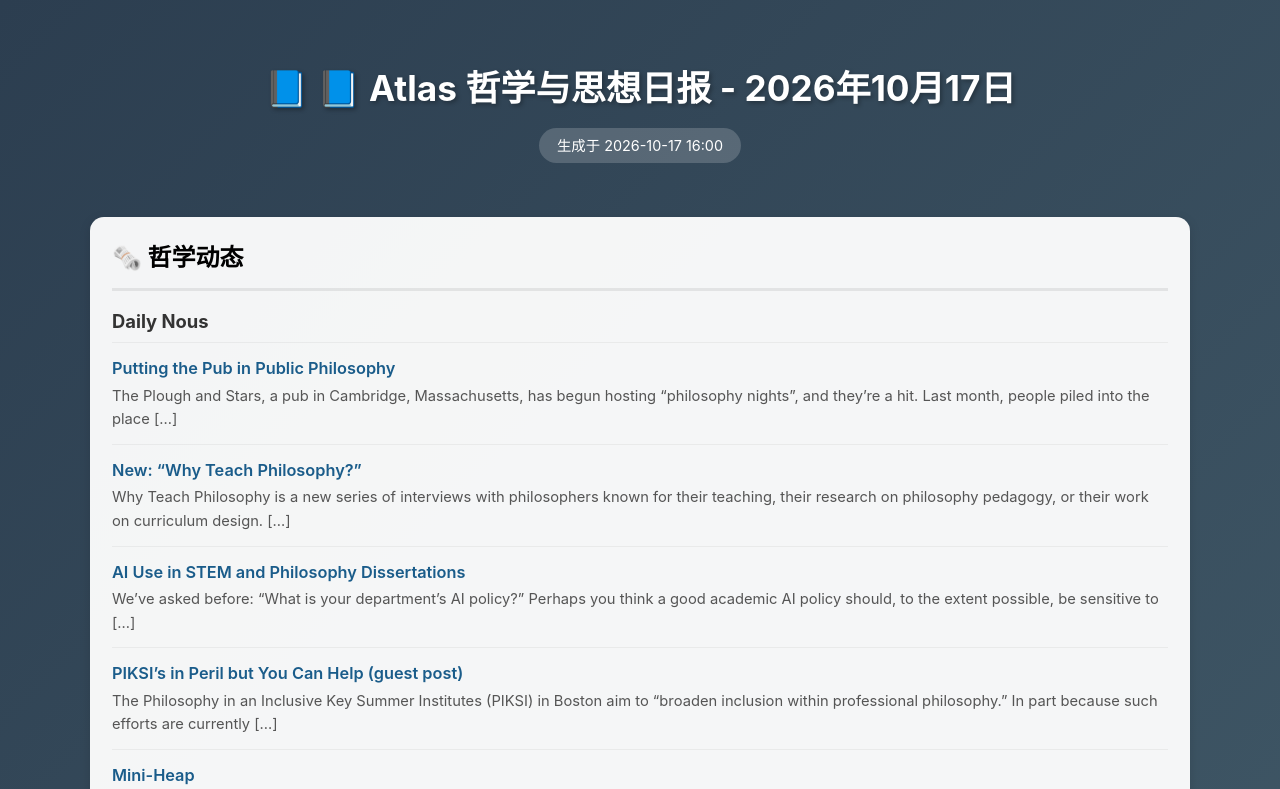
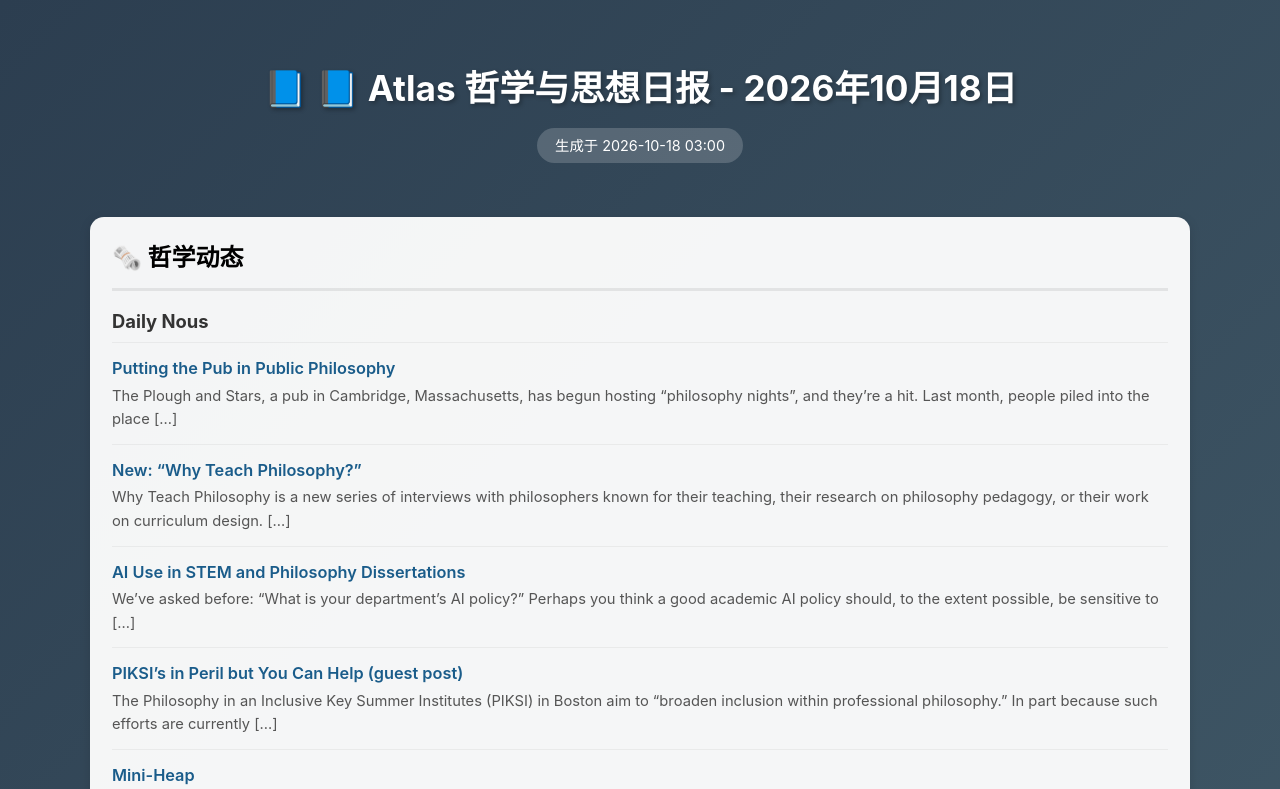
Before and after one commit to maximjavis-beep/atlas, a website: page index.html in a window 1280 px wide. Shown: the top 789 px of the page. Drawn offline with Linux system fonts and the light colour scheme.

Commit message:
Update: 2026-10-18 Atlas data

```diff
--- a/index.html
+++ b/index.html
@@ -4,7 +4,7 @@
 <meta charset="UTF-8">
 <meta name="viewport" content="width=device-width, initial-scale=1.0">
 <meta name="referrer" content="no-referrer">
-<title>📘 Atlas 哲学与思想日报 - 2026年10月17日</title>
+<title>📘 Atlas 哲学与思想日报 - 2026年10月18日</title>
 <meta name="description" content="全球哲学研讨情报追踪系统 - 每日更新哲学学术资讯">
 <meta property="og:title" content="📘 Atlas 哲学与思想日报">
 <meta property="og:description" content="全球哲学研讨情报追踪系统 - 每日更新哲学学术资讯">
@@ -50,8 +50,8 @@ footer { text-align:center; color:rgba(255,255,255,.9); padding:24px; font-size:
 <body>
 <div class="container">
 <header>
-<h1>📘 📘 Atlas 哲学与思想日报 - 2026年10月17日</h1>
-<div class="time">生成于 2026-10-17 16:00</div>
+<h1>📘 📘 Atlas 哲学与思想日报 - 2026年10月18日</h1>
+<div class="time">生成于 2026-10-18 03:00</div>
 </header>
 <section class="region"><h2>🗞️ 哲学动态</h2>
 <div class="source"><h3>Daily Nous</h3>
@@ -78,5 +78,5 @@ footer { text-align:center; color:rgba(255,255,255,.9); padding:24px; font-size:
 <div class="article"><img src="https://www.eurozine.com/wp-content/uploads/2026/10/Osteuropa_5_6_2026-300x225.jpg" class="rss-image" loading="lazy" referrerpolicy="no-referrer" onerror="this.onerror=null;this.style.display='none'" /><div class="body"><a href="https://www.eurozine.com/czech-german-conversations/?utm_source=rss&utm_medium=rss&utm_campaign=czech-german-conversations" target="_blank" rel="noopener">Czech-German conversations</a><div class="sum">Books and their readers in a changing industry; the crisis of public broadcasting; social memory and the task of historians; Russian emigrés in 1920s Prague.</div></div></div>
 </div>
 </section>
-<footer>📘 每日自动生成 · 2026-10-17 16:00</footer>
+<footer>📘 每日自动生成 · 2026-10-18 03:00</footer>
 </div></body></html>
```
